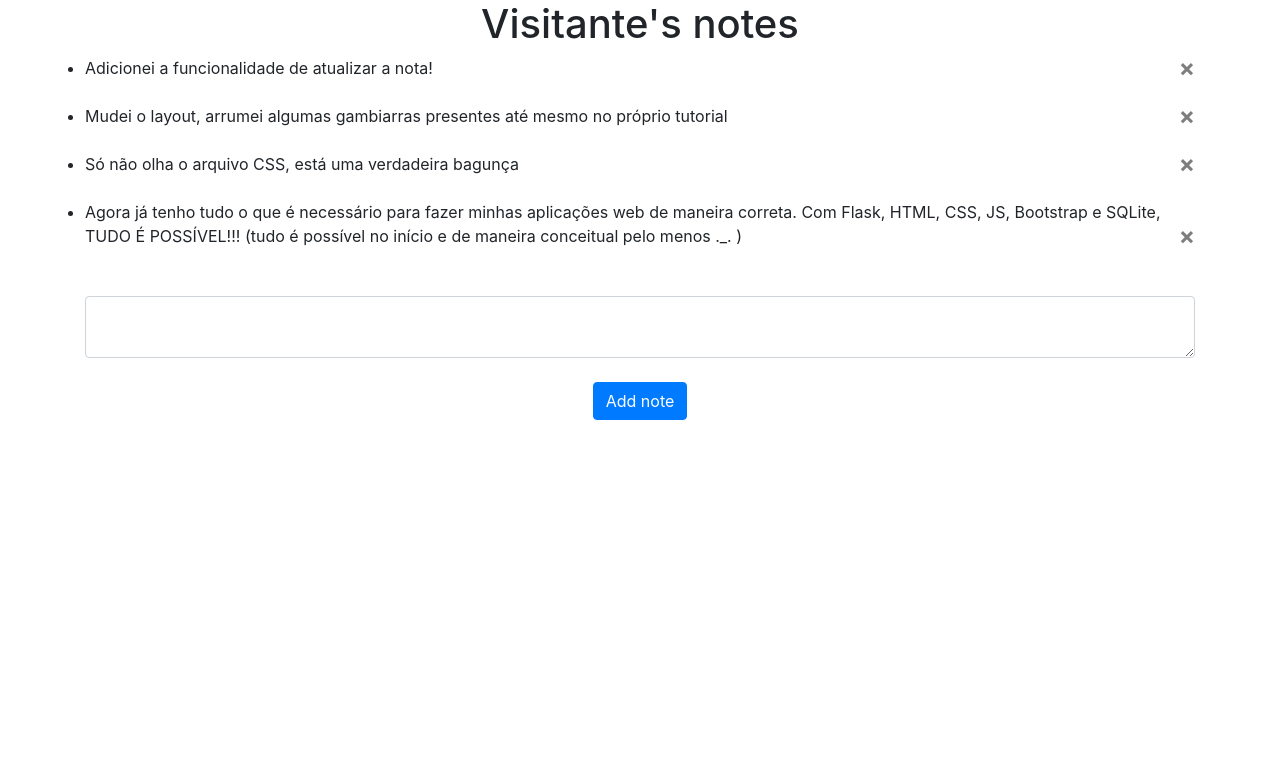
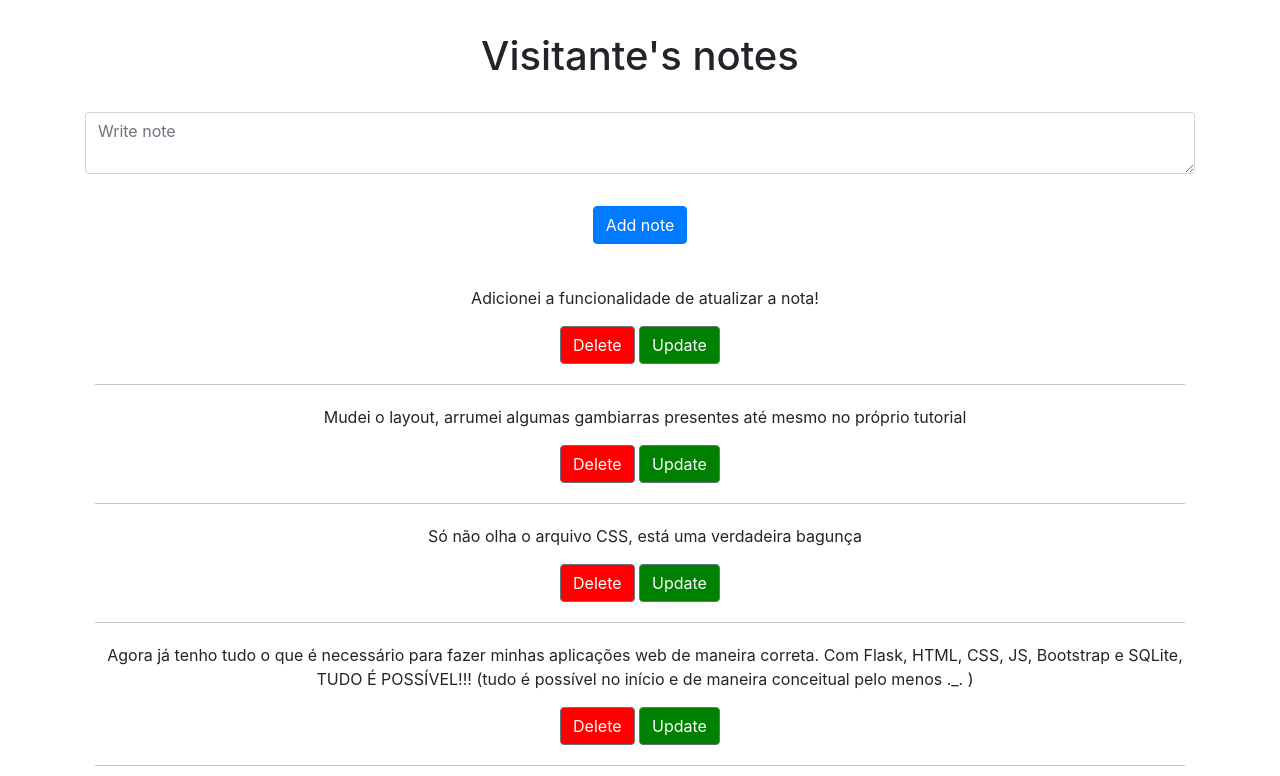
Before and after one commit to HernaniSamuel/Flask-full-app, a Flask app: page / in a window 1280 px wide. Shown: the part 56-832 px from the top of the page. Before the commit the page ends 476 px from the top, so only its background shows below. Run offline with Flask 3, Linux system fonts and the light colour scheme; a user stored in the database is signed in; some libraries are stand-ins or nearby versions.

Commit message:
Adição de funcionalidade, correção e melhora de estilo.

```diff
--- a/website/models.py
+++ b/website/models.py
@@ -5,7 +5,7 @@ from sqlalchemy.sql import func
 
 class Note(db.Model):
     id = db.Column(db.Integer, primary_key=True)
-    data = db.Column(db.String(10000))
+    data = db.Column(db.String(200))
     date = db.Column(db.DateTime(timezone=True), default=func.now())
     user_id = db.Column(db.Integer, db.ForeignKey('user.id')) # ligação entre tabelas
 
--- /dev/null
+++ b/website/static/general_style.css
@@ -0,0 +1,38 @@
+#hostMessage, #FormLogin, #formNote{
+    margin-top: 32px;
+}
+
+#formNote, #note{
+    margin-bottom: 32px;
+}
+
+#delete{
+    background-color: red;
+}
+#update{
+    background-color: green;
+}
+#submit{
+    background-color: green;
+    border-color: green;
+}
+#noteData{
+    margin-left: 10px;
+}
+#title{
+    text-align: center;
+    margin: 32px;
+}
+#notes{
+    list-style: none;
+}
+#notes > li{
+    margin: 10px;
+    border-bottom: 1px solid rgb(204, 197, 197);
+    padding-bottom:20px;
+    gap:12px;
+    text-align: center;
+}
+#content{
+    margin-bottom: 20px;
+}
--- a/website/templates/base.html
+++ b/website/templates/base.html
@@ -14,7 +14,7 @@
       href="https://stackpath.bootstrapcdn.com/font-awesome/4.7.0/css/font-awesome.min.css"
       crossorigin="anonymous"
     />
-
+      <link rel="stylesheet" href="../static/general_style.css">
     <title>{% block title %}Home{% endblock %}</title>
   </head>
   <body>
--- a/website/templates/home.html
+++ b/website/templates/home.html
@@ -2,23 +2,22 @@
 {% block title %}Home{% endblock %}
 {% block content %}
 
-<h1 align="center">{{ user.first_name }}'s notes</h1>
-<ul class="list-group list-group-flush" id="notes">
-    {% for note in user.notes %}
-        <li class="lit-item-group-item">{{ note.data }}
-            <button type="button" class="close" onClick="deleteNote({{ note.id }})"><span aria-hidden="true">&times;</span></button>
-        </li>
-        <br>
-
-    {% endfor %}
-</ul>
-<br>
-<form method="post">
-    <textarea name="note" id="note" class="form-control"></textarea>
-    <br>
+<h1 id="title">{{ user.first_name }}'s notes</h1>
+<form method="post" id="formNote">
+    <textarea name="note" id="note" class="form-control" placeholder="Write note"></textarea>
     <div align="center">
         <button type="submit" class="btn btn-primary">Add note</button>
     </div>
 </form>
+<ul class="list-group list-group-flush" id="notes" class="ListNotes">
+    {% for note in user.notes %}
+        <li class="lit-item-group-item">
+            <p id="noteData">{{ note.data }}</p>
+            <button type="button"  onClick="deleteNote({{ note.id }})" class="btn btn-secondary" id="delete">Delete</button>
+            <a href="/update/{{ note.id }}" class="btn btn-secondary" id="update">Update</a>
+        </li>
+
+    {% endfor %}
+</ul>
 
 {% endblock %}
--- a/website/views.py
+++ b/website/views.py
@@ -1,4 +1,4 @@
-from flask import Blueprint, render_template, request, flash, jsonify
+from flask import Blueprint, render_template, request, flash, jsonify, redirect
 from flask_login import login_required, current_user
 from .models import Note
 from . import db
@@ -34,3 +34,22 @@ def delete_note():
             db.session.delete(note)
             db.session.commit()
             return jsonify({})
+
+
+@views.route('/update/<int:id>', methods=['GET', 'POST'])
+@login_required
+def update(id):
+    note = Note.query.get_or_404(id)
+
+    if request.method == 'POST':
+        note.data = request.form['content']
+
+        try:
+            db.session.commit()
+            flash('Note updated!', category='success')
+            return redirect('/')  # Redireciona para a página inicial após a atualização
+        except:
+            flash('Error updating note!', category='error')
+            return redirect('/update/{}'.format(id))  # Redireciona de volta para a página de atualização em caso de erro
+    else:
+        return render_template('update.html', note=note, user=current_user)
```
Also changed, not shown: website/templates/login.html (+5 -5 lines), website/templates/update.html (added, +11 -0 lines), instance/database.db.
